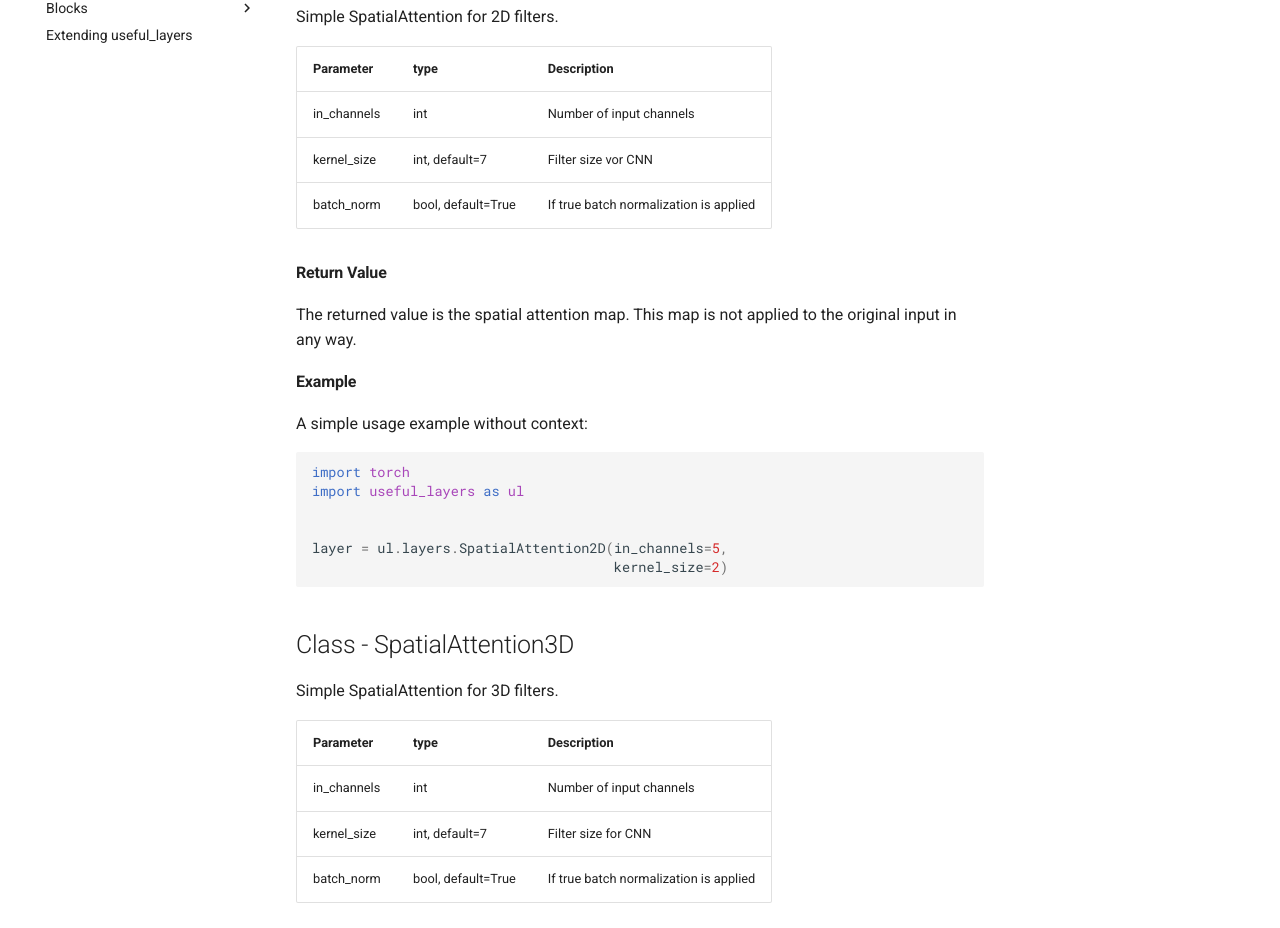
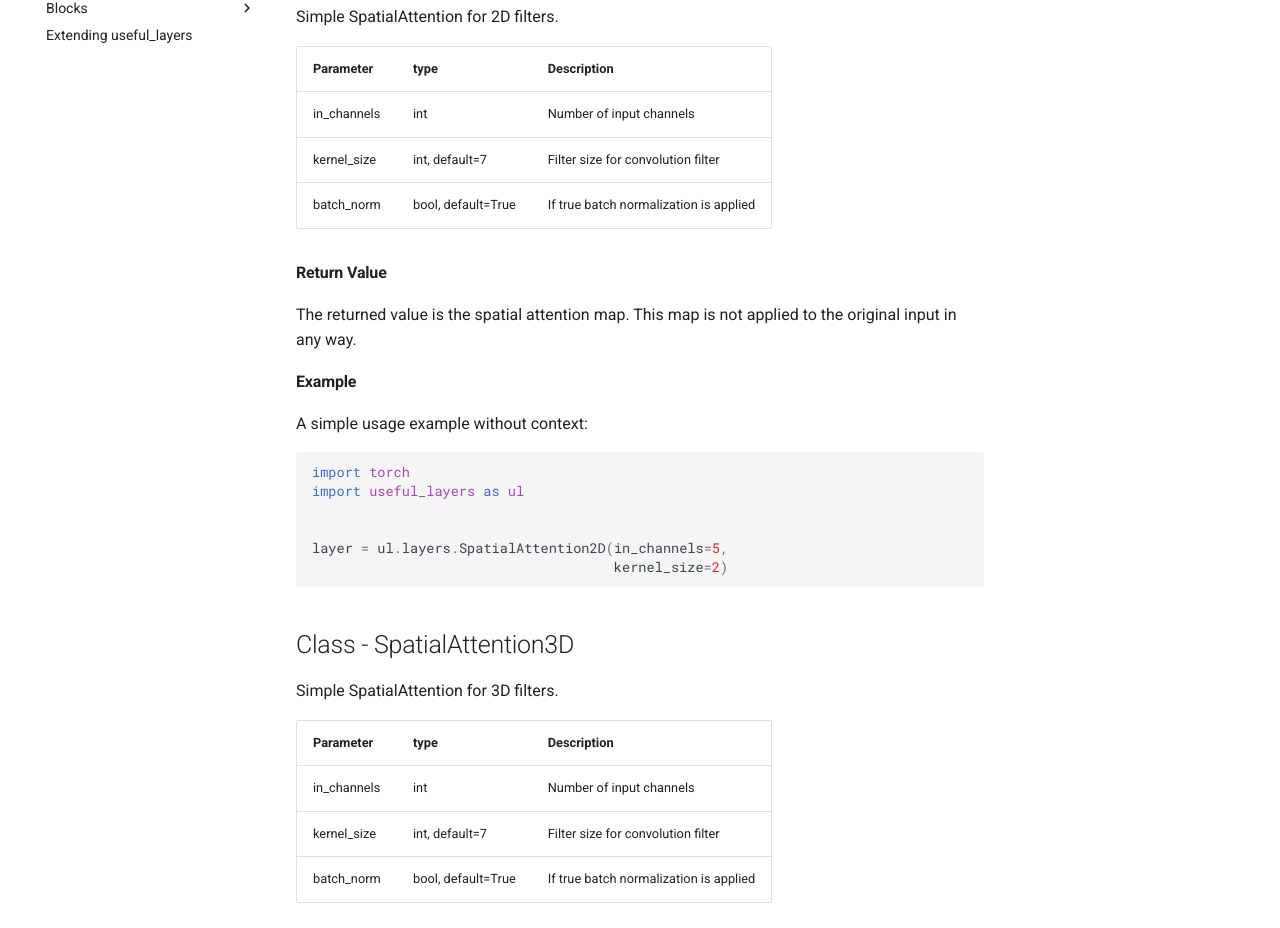
Before and after one commit to jernsting/useful_layers, an MkDocs documentation site: the page built from documentation/docs/layers/spatial_attention.md, in a window 1280 px wide and 1400 px high. Shown: the part 292-1220 px from the top of the window. Built offline with MkDocs 1.6.1 and Material for MkDocs 9.7.7, drawn with Linux system fonts in a browser that asks for light colours.

Commit message:
Minor bugfix

```diff
--- a/documentation/docs/layers/spatial_attention.md
+++ b/documentation/docs/layers/spatial_attention.md
@@ -8,7 +8,7 @@ Simple SpatialAttention for 2D filters.
 | Parameter | type | Description |
 | -----     | ----- | ----- |
 | in_channels | int | Number of input channels|
-| kernel_size | int, default=7 | Filter size vor CNN |
+| kernel_size | int, default=7 | Filter size for convolution filter |
 | batch_norm  | bool, default=True | If true batch normalization is applied |
 
 #### Return Value
@@ -36,7 +36,7 @@ Simple SpatialAttention for 3D filters.
 | Parameter | type | Description |
 | -----     | ----- | ----- |
 | in_channels | int | Number of input channels|
-| kernel_size | int, default=7 | Filter size for CNN |
+| kernel_size | int, default=7 | Filter size for convolution filter |
 | batch_norm  | bool, default=True | If true batch normalization is applied |
 
 #### Return Value
```
Also changed, not shown: 1 other file.
